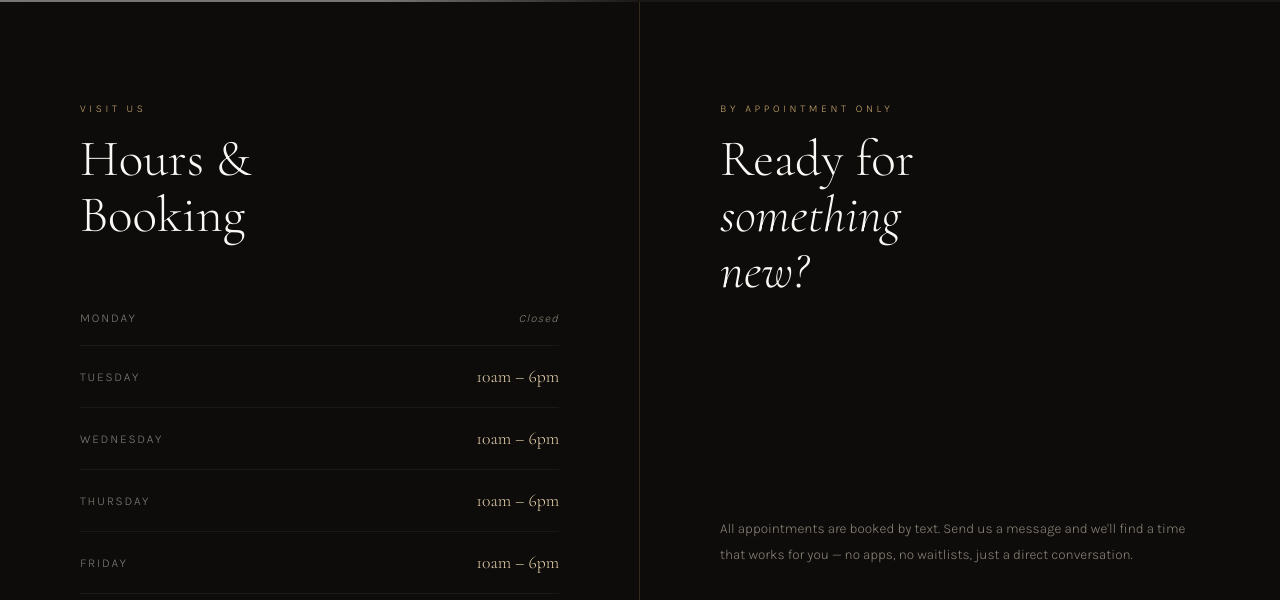
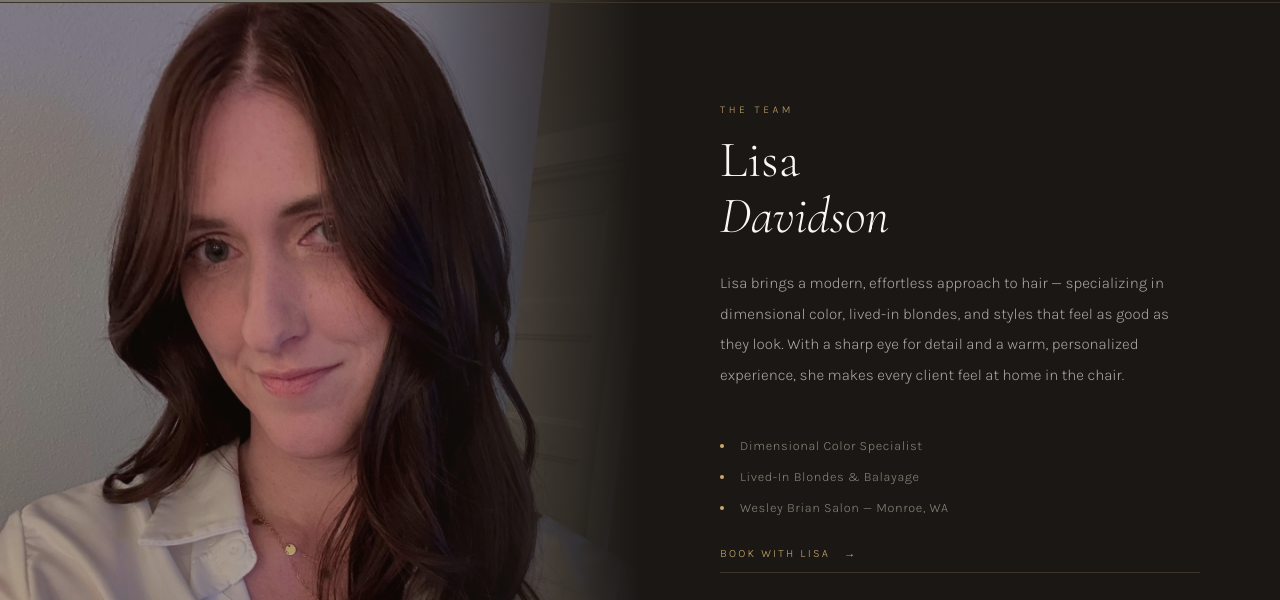
Before and after one commit to damonjbrown-cloud/apexworks-site, a plain HTML site: page wesleybrian.html in a window 1280 px wide. Shown: the part 3635-4235 px from the top of the page. Drawn offline with nearby package versions, Linux system fonts and the light colour scheme; grey boxes are pictures that could not be loaded.

Commit message:
Add Lisa Davidson as second stylist

```diff
--- a/wesleybrian.html
+++ b/wesleybrian.html
@@ -1000,6 +1000,25 @@
   </div>
 </section>
 
+<!-- LISA DAVIDSON -->
+<section class="about" id="team" style="border-top: 1px solid var(--border);">
+  <div class="about-content" style="background: var(--charcoal);">
+    <p class="section-eyebrow">The Team</p>
+    <h2 class="section-title">Lisa<br><em style="font-family:'Cormorant Garamond',serif; font-style:italic;">Davidson</em></h2>
+    <p class="about-body">Lisa brings a modern, effortless approach to hair — specializing in dimensional color, lived-in blondes, and styles that feel as good as they look. With a sharp eye for detail and a warm, personalized experience, she makes every client feel at home in the chair.</p>
+    <div class="about-detail">
+      <div class="about-detail-item"><span class="about-detail-dot"></span>Dimensional Color Specialist</div>
+      <div class="about-detail-item"><span class="about-detail-dot"></span>Lived-In Blondes & Balayage</div>
+      <div class="about-detail-item"><span class="about-detail-dot"></span>Wesley Brian Salon — Monroe, WA</div>
+    </div>
+    <a href="sms:4253279051?body=Hi%2C%20I%27d%20like%20to%20book%20with%20Lisa." style="display:inline-flex; align-items:center; gap:14px; color:var(--gold); text-decoration:none; font-size:0.7rem; letter-spacing:0.2em; text-transform:uppercase; border-bottom:1px solid var(--border); padding-bottom:12px; margin-top:32px;">Book with Lisa <span>→</span></a>
+  </div>
+  <div class="about-image" style="order: -1;">
+    <img src="/lisa-davidson.jpg" alt="Lisa Davidson" class="about-img" style="object-position: center top;" onerror="this.style.display='none'">
+    <div class="about-image-overlay"></div>
+  </div>
+</section>
+
 <!-- HOURS -->
 <section class="hours" id="hours">
   <div class="hours-left">
```
